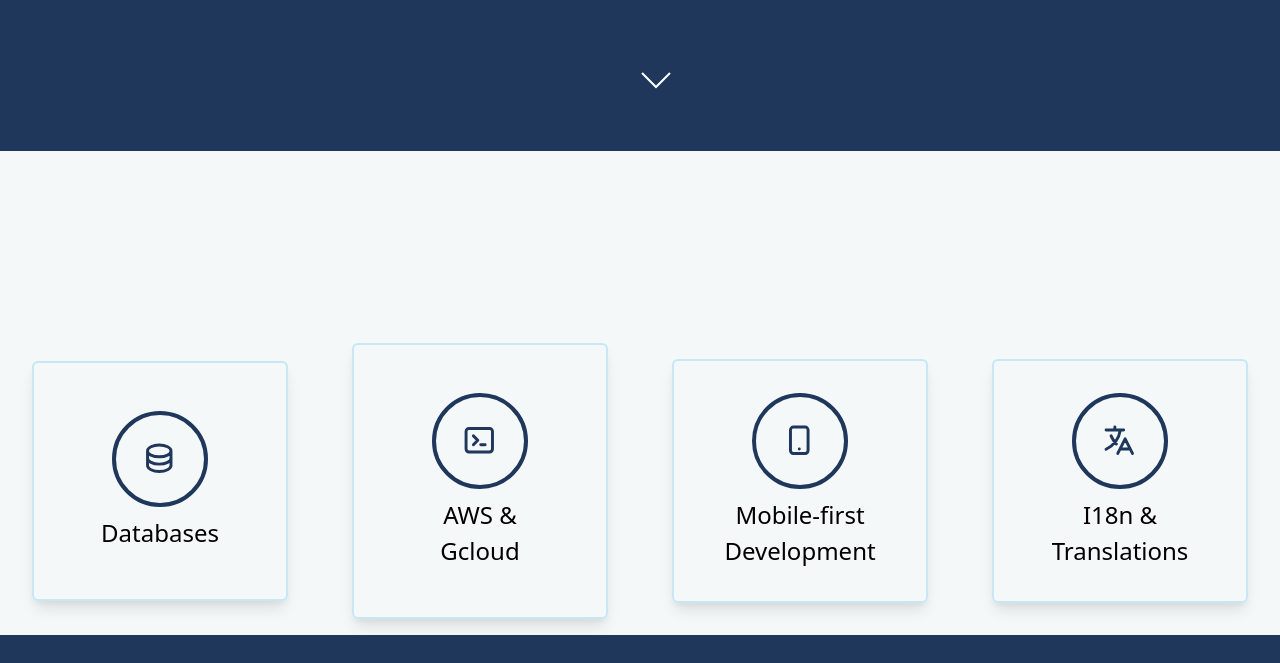
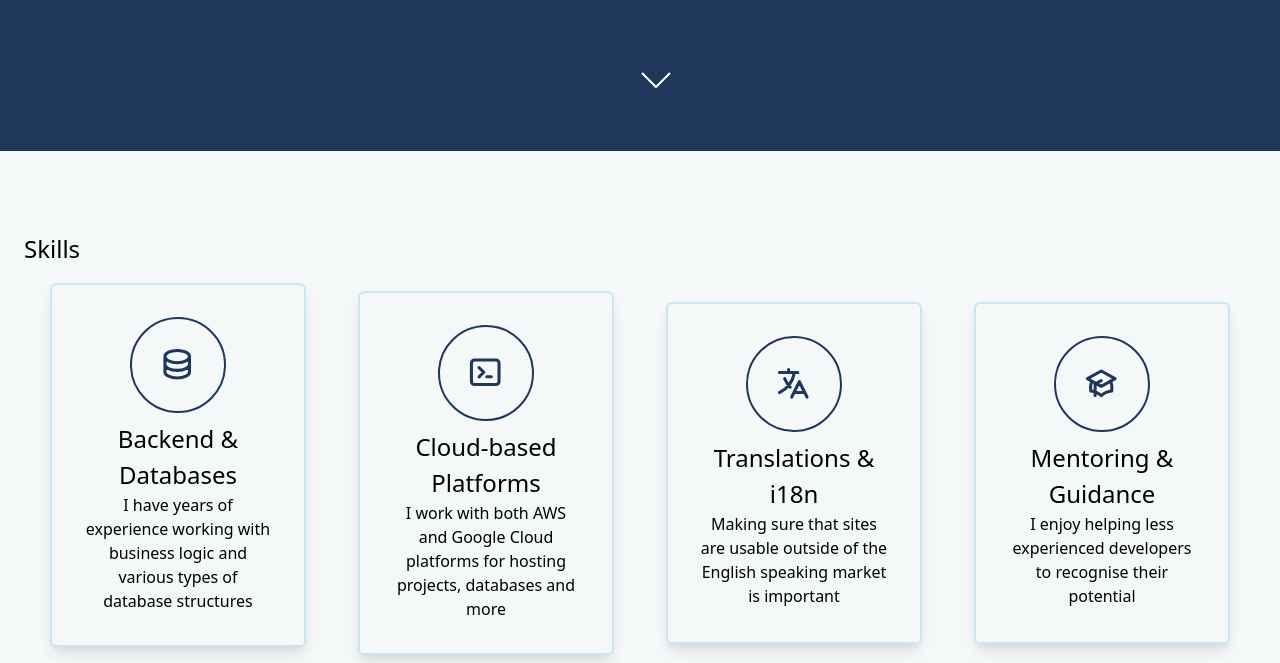
Before and after one commit to aaronsnig501/blog, a Django app: page / in a window 1280 px wide. Shown: the part 649-1312 px from the top of the page. Before the commit the page ends 1284 px from the top, so only its background shows below. Run offline with Django 3.2, Linux system fonts and the light colour scheme; style sheets or scripts are compiled from the project's sources.

Commit message:
Implement skills section

```diff
--- a/home/templates/index.html
+++ b/home/templates/index.html
@@ -38,7 +38,7 @@
         </div>
 
         <div
-          class="w-full flex-grow lg:flex lg:items-center lg:w-auto hidden lg:block pt-6 lg:pt-0"
+          class="w-full flex-grow lg:flex lg:items-center lg:w-auto hidden pt-6 lg:pt-0"
           id="nav-content"
         ></div>
       </nav>
@@ -67,13 +67,14 @@
           </svg>
         </a>
       </section>
-      <section class="bg-cornflowerblue-50 h-full pt-48">
-        <div class="flex flex-col items-center lg:flex-row lg:justify-around">
+      <section class="bg-cornflowerblue-50 pt-20 px-6">
+        <h2 class="text-2xl mb-4">{% trans 'Skills' %}</h2>
+        <div class="grid grid-cols-1 md:grid-cols-2 lg:grid-cols-4">
           <div
-            class="border-steelblue-200 shadow-lg w-64 border-2 text-center py-4 lg:p-12 mb-4 rounded-md"
+            class="card lg:p-8 lg:min-h-90"
           >
             <svg
-              class="text-steelblue-900 w-24 border-solid border-4 border-steelblue-900 rounded-full mx-auto"
+              class="text-steelblue-900 w-24 border-solid border-2 border-steelblue-900 rounded-full mx-auto"
               xmlns="http://www.w3.org/2000/svg"
               fill="none"
               viewBox="-17.5 -17.5 60 60"
@@ -86,13 +87,16 @@
                 d="M4 7v10c0 2.21 3.582 4 8 4s8-1.79 8-4V7M4 7c0 2.21 3.582 4 8 4s8-1.79 8-4M4 7c0-2.21 3.582-4 8-4s8 1.79 8 4m0 5c0 2.21-3.582 4-8 4s-8-1.79-8-4"
               />
             </svg>
-            <h2 class="text-2xl mt-2">Databases</h2>
+            <h3 class="text-2xl mt-2">{% trans 'Backend & Databases' %}</h3>
+            <p>
+              {% trans 'I have years of experience working with business logic and various types of database structures' %}
+            </p>
           </div>
           <div
-            class="border-steelblue-200 shadow-lg w-64 border-2 text-center py-4 lg:p-12 mb-4 rounded-md"
+            class="card lg:p-8 lg:m-auto lg:min-h-90"
           >
             <svg
-              class="text-steelblue-900 w-24 border-solid border-4 border-steelblue-900 rounded-full mx-auto"
+              class="text-steelblue-900 w-24 border-solid border-2 border-steelblue-900 rounded-full mx-auto"
               xmlns="http://www.w3.org/2000/svg"
               fill="none"
               viewBox="-17.5 -17.5 60 60"
@@ -105,32 +109,16 @@
                 d="M8 9l3 3-3 3m5 0h3M5 20h14a2 2 0 002-2V6a2 2 0 00-2-2H5a2 2 0 00-2 2v12a2 2 0 002 2z"
               />
             </svg>
-            <h2 class="text-2xl mt-2">AWS & Gcloud</h2>
+            <h3 class="text-2xl mt-2">{% trans 'Cloud-based Platforms' %}</h3>
+            <p>
+              {% trans 'I work with both AWS and Google Cloud platforms for hosting projects, databases and more' %}
+            </p>
           </div>
           <div
-            class="border-steelblue-200 shadow-lg w-64 border-2 text-center py-4 lg:p-8 mb-4 rounded-md"
+            class="card lg:p-8 lg:m-auto lg:min-h-90"
           >
             <svg
-              class="text-steelblue-900 w-24 border-solid border-4 border-steelblue-900 rounded-full mx-auto"
-              xmlns="http://www.w3.org/2000/svg"
-              fill="none"
-              viewBox="-17.5 -17.5 60 60"
-              stroke="currentColor"
-            >
-              <path
-                stroke-linecap="round"
-                stroke-linejoin="round"
-                stroke-width="2"
-                d="M12 18h.01M8 21h8a2 2 0 002-2V5a2 2 0 00-2-2H8a2 2 0 00-2 2v14a2 2 0 002 2z"
-              />
-            </svg>
-            <h2 class="text-2xl mt-2">Mobile-first Development</h2>
-          </div>
-          <div
-            class="border-steelblue-200 shadow-lg w-64 border-2 text-center py-4 lg:p-8 mb-4 rounded-md"
-          >
-            <svg
-              class="text-steelblue-900 w-24 border-solid border-4 border-steelblue-900 rounded-full mx-auto"
+              class="text-steelblue-900 w-24 border-solid border-2 border-steelblue-900 rounded-full mx-auto"
               xmlns="http://www.w3.org/2000/svg"
               fill="none"
               viewBox="-17.5 -17.5 60 60"
@@ -143,7 +131,33 @@
                 d="M3 5h12M9 3v2m1.048 9.5A18.022 18.022 0 016.412 9m6.088 9h7M11 21l5-10 5 10M12.751 5C11.783 10.77 8.07 15.61 3 18.129"
               />
             </svg>
-            <h2 class="text-2xl mt-2">I18n & Translations</h2>
+            <h3 class="text-2xl mt-2">{% trans 'Translations & i18n' %}</h3>
+            <p>{% trans 'Making sure that sites are usable outside of the English speaking market is important' %}</p>
+          </div>
+          <div
+            class="card lg:p-8 lg:m-auto lg:min-h-90"
+          >
+            <svg
+              class="text-steelblue-900  w-24 border-solid border-2 border-steelblue-900 rounded-full mx-auto"
+              xmlns="http://www.w3.org/2000/svg"
+              fill="none"
+              viewBox="-17.5 -17.5 60 60"
+              stroke="currentColor"
+            >
+              <path fill="#fff" d="M12 14l9-5-9-5-9 5 9 5z" />
+              <path
+                fill="#fff"
+                d="M12 14l6.16-3.422a12.083 12.083 0 01.665 6.479A11.952 11.952 0 0012 20.055a11.952 11.952 0 00-6.824-2.998 12.078 12.078 0 01.665-6.479L12 14z"
+              />
+              <path
+                stroke-linecap="round"
+                stroke-linejoin="round"
+                stroke-width="2"
+                d="M12 14l9-5-9-5-9 5 9 5zm0 0l6.16-3.422a12.083 12.083 0 01.665 6.479A11.952 11.952 0 0012 20.055a11.952 11.952 0 00-6.824-2.998 12.078 12.078 0 01.665-6.479L12 14zm-4 6v-7.5l4-2.222"
+              />
+            </svg>
+            <h3 class="text-2xl mt-2">{% trans 'Mentoring & Guidance' %}</h3>
+            <p class="min-h-56">{% trans 'I enjoy helping less experienced developers to recognise their potential' %}</p>
           </div>
         </div>
       </section>
--- a/tailwind/src.css
+++ b/tailwind/src.css
@@ -1,3 +1,7 @@
 @import "tailwindcss/base";
 @import "tailwindcss/components";
 @import "tailwindcss/utilities";
+
+.card {
+  @apply m-auto min-h-90 mb-4 border-steelblue-200 shadow-lg w-64 border-2 text-center p-4 rounded-md;
+}
```
Also changed, not shown: tailwind.config.js (+32 -0 lines).
